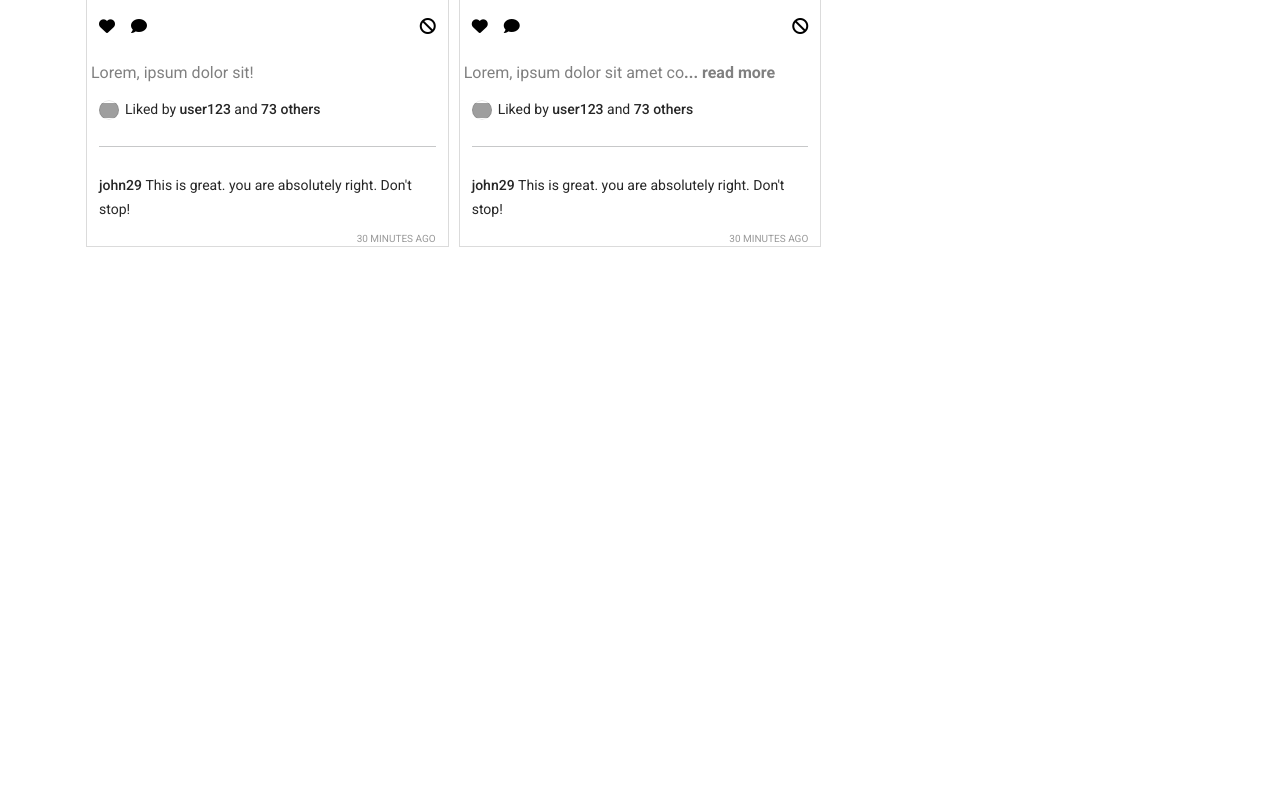
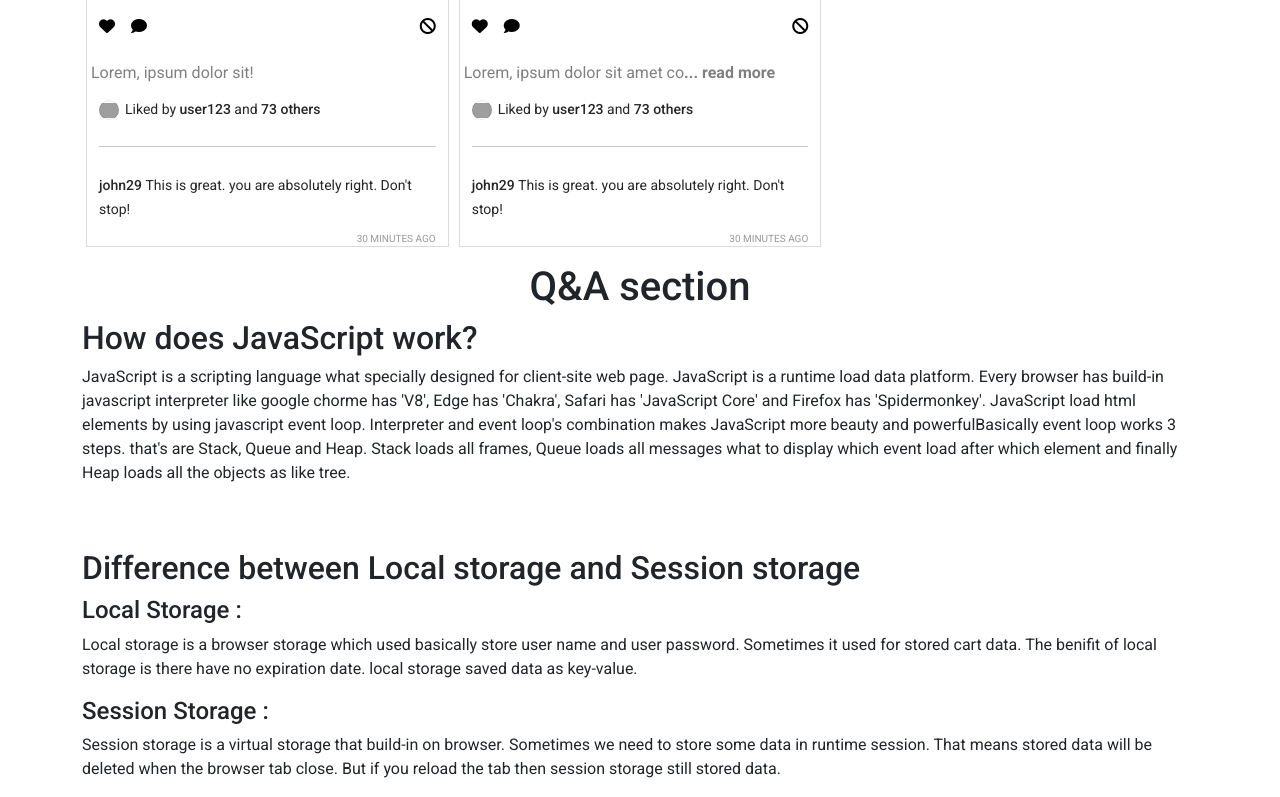
Before and after one commit to Touhidulislam430590/insta-shohor, a plain HTML site: page index.html in a window 1280 px wide. Shown: the part 1285-2082 px from the top of the page. Before the commit the page ends 1548 px from the top, so only its background shows below. Drawn offline with nearby package versions, Linux system fonts and the light colour scheme; grey boxes are pictures that could not be loaded.

Commit message:
Q and A section completed

```diff
--- a/index.html
+++ b/index.html
@@ -77,6 +77,24 @@
                 <h1>Reported posts</h1>
             </div>
         </main>
+
+        <section id="qAndA" class="container">
+            <h1 class="text-center">Q&A section</h1>
+            <div id="q1">
+                <h2>How does JavaScript work?</h2>
+                <p>JavaScript is a scripting language what specially designed for client-site web page. JavaScript is a runtime load data platform. Every browser has build-in javascript interpreter like google chorme has 'V8', Edge has 'Chakra', Safari has 'JavaScript Core' and Firefox has 'Spidermonkey'. JavaScript load html elements by using javascript event loop. Interpreter and event loop's combination makes JavaScript more beauty and powerfulBasically event loop works 3 steps. that's are Stack, Queue and Heap. Stack loads all frames, Queue loads all messages what to display which event load after which element and finally Heap loads all the objects as like tree.</p>
+            </div>
+            <br><br>
+            <div id="q2">
+                <h2>Difference between Local storage and Session storage</h2>
+                <h4>Local Storage :</h4>
+                <p>Local storage is a browser storage  which used basically store user name and user password. Sometimes it used for stored cart data. The benifit of local storage is there have no expiration date. local storage saved data as key-value.</p>
+
+                <h4 class="mt-3">Session Storage :</h4>
+                <p>Session storage is a virtual storage that build-in on browser. Sometimes we need to store some data in runtime session. That means stored data will be deleted when the browser tab close. But if you reload the tab then session storage still stored data.</p>
+            </div>
+        </section>
+
         <footer></footer>
 
         <!-- add javascript  file  -->
```
